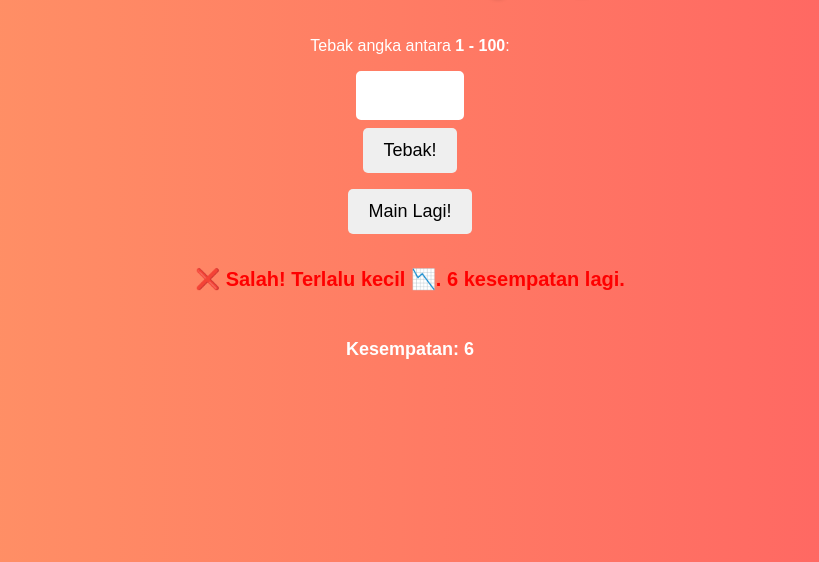
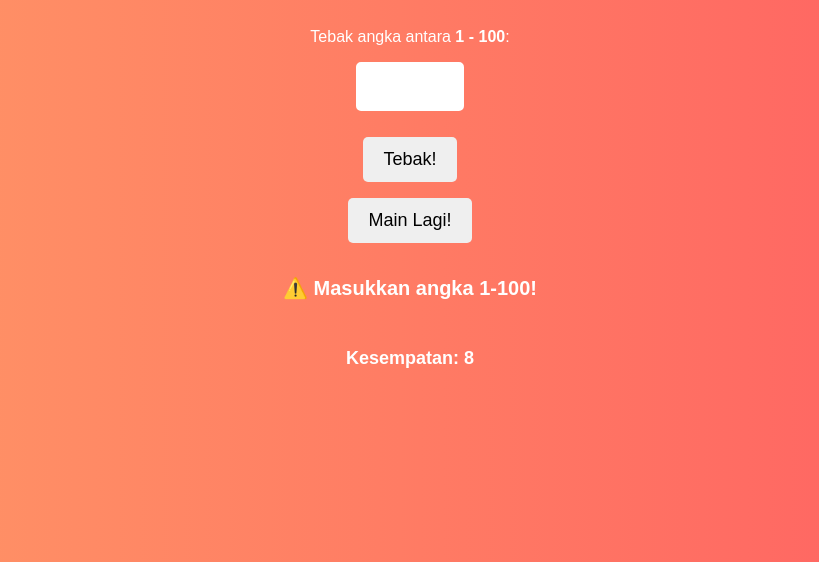
Before and after one commit to Kyziee/First-Web, a plain HTML site: page index.html in a window 1280 px wide. Both pictures are taken after a click on the button "Tebak!". Shown: the part 254-816 px from the top of the page, without its empty margins (230-1049 px from the left). Drawn offline with Linux system fonts and the light colour scheme.

Commit message:
Add files via upload

```diff
--- a/index.html
+++ b/index.html
@@ -7,15 +7,15 @@
     <link rel="stylesheet" href="style.css">
 </head>
 <body>
+
     <h1>Game Tebak Angka 🎯</h1>
     <p>Tebak angka antara <b>1 - 100</b>:</p>
-
-    <input type="number" id="inputAngka" min="1" max="100">
-    <button onclick="cekTebakan()">Tebak!</button>
+    <input type="number" id="tebakan" min="1" max="100">
+    <br>
+    <button onclick="tebakAngka()">Tebak!</button>
     <button onclick="resetGame()">Main Lagi!</button>
-
     <p id="hasil"></p>
-    <p id="kesempatan">Kesempatan: 7</p>
+    <p id="kesempatan">Kesempatan: 8</p>
 
     <script src="script.js"></script>
 </body>
--- a/script.js
+++ b/script.js
@@ -1,48 +1,41 @@
-// Menentukan angka rahasia dan jumlah nyawa
-let angkaRahasia = Math.floor(Math.random() * 100) + 1;
-let nyawa = 7;
+let angkaBenar = Math.floor(Math.random() * 100) + 1;
+let kesempatan = 9;
 
-// Tambahkan suara menang & kalah
-let winSound = new Audio("win.mp3");
-let loseSound = new Audio("lose.mp3");
+function tebakAngka() {
+    let input = document.getElementById("tebakan");
+    let hasil = document.getElementById("hasil");
+    let kesempatanTeks = document.getElementById("kesempatan");
+    let tebak = parseInt(input.value);
 
-function cekTebakan() {
-    let inputAngka = document.getElementById("inputAngka").value;
-    let hasil = document.getElementById("hasil");
-    let kesempatan = document.getElementById("kesempatan");
-    let inputField = document.getElementById("inputAngka");
+    if (isNaN(tebak) || tebak < 1 || tebak > 100) {
+        hasil.innerHTML = "⚠️ Masukkan angka 1-100!";
+        return;
+    }
 
-    if (nyawa > 1) {
-        if (inputAngka == angkaRahasia) {
-            hasil.innerText = "🎉 Selamat! Kamu benar!";
-            hasil.style.color = "green";
-            winSound.play();
-            document.getElementById("inputAngka").disabled = true;
+    if (kesempatan > 0) {
+        if (tebak === angkaBenar) {
+            hasil.innerHTML = `🎉 Benar! Angka yang dicari adalah ${angkaBenar}!`;
+            input.disabled = true;
         } else {
-            nyawa--;
-            let petunjuk = inputAngka < angkaRahasia ? "Terlalu kecil 📉" : "Terlalu besar 📈";
-            hasil.innerText = `❌ Salah! ${petunjuk}. ${nyawa} kesempatan lagi.`;
-            hasil.style.color = "red";
+            kesempatan--; // Kurangi kesempatan
+            if (kesempatan === 0) {
+                hasil.innerHTML = `💀 Game Over! Angka yang benar: ${angkaBenar}`;
+                input.disabled = true;
+            } else {
+                hasil.innerHTML = tebak < angkaBenar ? "📉 Terlalu kecil!" : "📈 Terlalu besar!";
+            }
+        }
+    }
 
-            // Update tampilan kesempatan
-            kesempatan.innerText = `Kesempatan: ${nyawa}`;
-
-            // Animasi shake jika salah
-            inputField.classList.add("shake");
-            setTimeout(() => inputField.classList.remove("shake"), 300);
-        }
-    } else {
-        hasil.innerText = `💀 Game Over! Angka yang benar: ${angkaRahasia}`;
-        hasil.style.color = "black";
-        loseSound.play();
-        document.getElementById("inputAngka").disabled = true;
-    }
+    // Pastikan kesempatan tidak turun di bawah 0
+    kesempatanTeks.innerText = `Kesempatan: ${kesempatan < 0 ? 0 : kesempatan}`;
 }
 
 function resetGame() {
-    angkaRahasia = Math.floor(Math.random() * 100) + 1;
-    nyawa = 7;
-    document.getElementById("inputAngka").disabled = false;
-    document.getElementById("hasil").innerText = "";
-    document.getElementById("kesempatan").innerText = "Kesempatan: 7";
+    angkaBenar = Math.floor(Math.random() * 100) + 1;
+    kesempatan = 9;
+    document.getElementById("tebakan").value = "";
+    document.getElementById("tebakan").disabled = false;
+    document.getElementById("hasil").innerHTML = "";
+    document.getElementById("kesempatan").innerText = "Kesempatan: 5";
 }
```
Also changed, not shown: style.css (+1 -8 lines).
